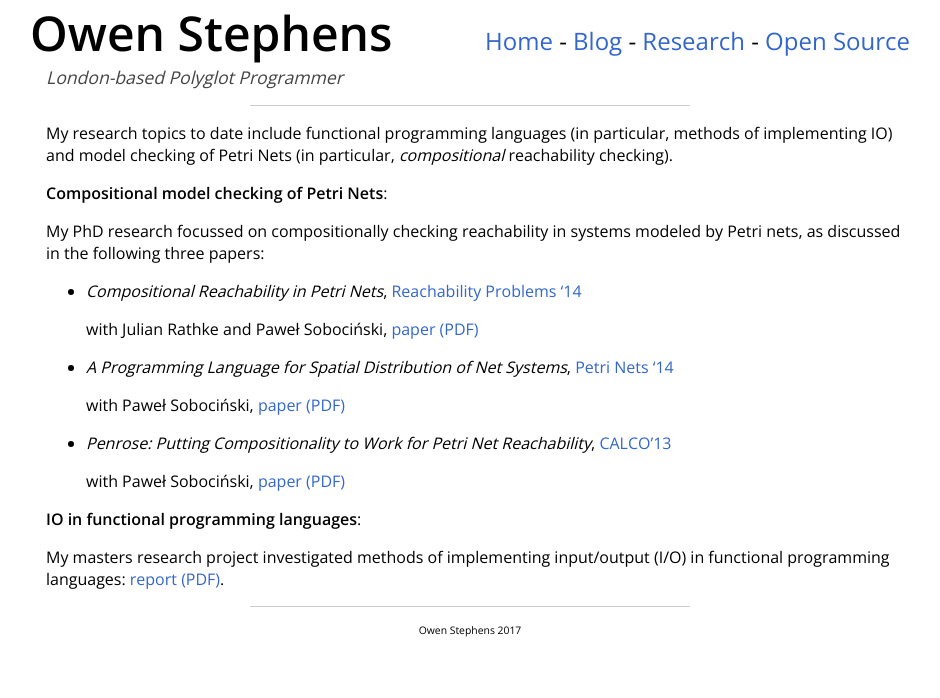
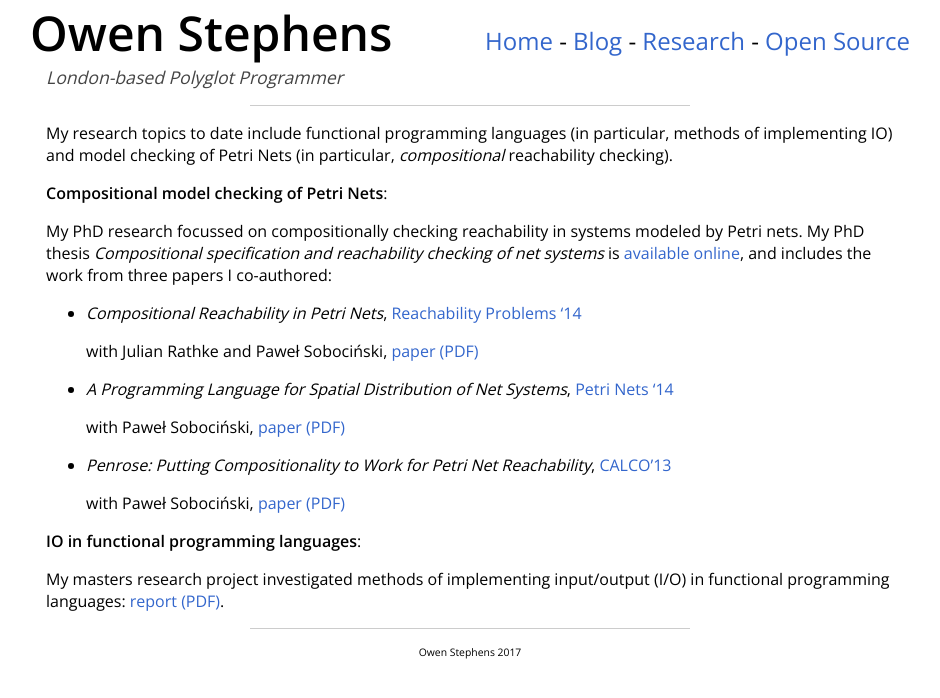
Before and after one commit to owst/owst.github.io, a Jekyll site: the page built from research.md, in a window 1280 px wide. Shown: the top 698 px of the page, without its empty margins (170-1110 px from the left). Built offline with Jekyll 4.4.1, drawn with Linux system fonts in a browser that asks for light colours; nearby versions of some CDN libraries; some web fonts are replaced; Markdown is read by kramdown in place of the engine named in the settings.

Commit message:
Add thesis link

```diff
--- a/research.md
+++ b/research.md
@@ -7,7 +7,7 @@ My research topics to date include functional programming languages (in particul
 
 **Compositional model checking of Petri Nets**:
 
-My PhD research focussed on compositionally checking reachability in systems modeled by Petri nets, as discussed in the following three papers:
+My PhD research focussed on compositionally checking reachability in systems modeled by Petri nets. My PhD thesis *Compositional specification and reachability checking of net systems* is [available online][thesis], and includes the work from three papers I co-authored:
 
 - *Compositional Reachability in Petri Nets*, [Reachability Problems '14][rp]
 
@@ -34,3 +34,4 @@ programming languages: [report (PDF)][report].
 [rp]: http://link.springer.com/chapter/10.1007%2F978-3-319-11439-2_18
 [rppaper]: {{site.static_dir}}research/rp14.pdf
 [report]: {{site.static_dir}}research/masters_report.pdf
+[thesis]: https://eprints.soton.ac.uk/385201/
```
